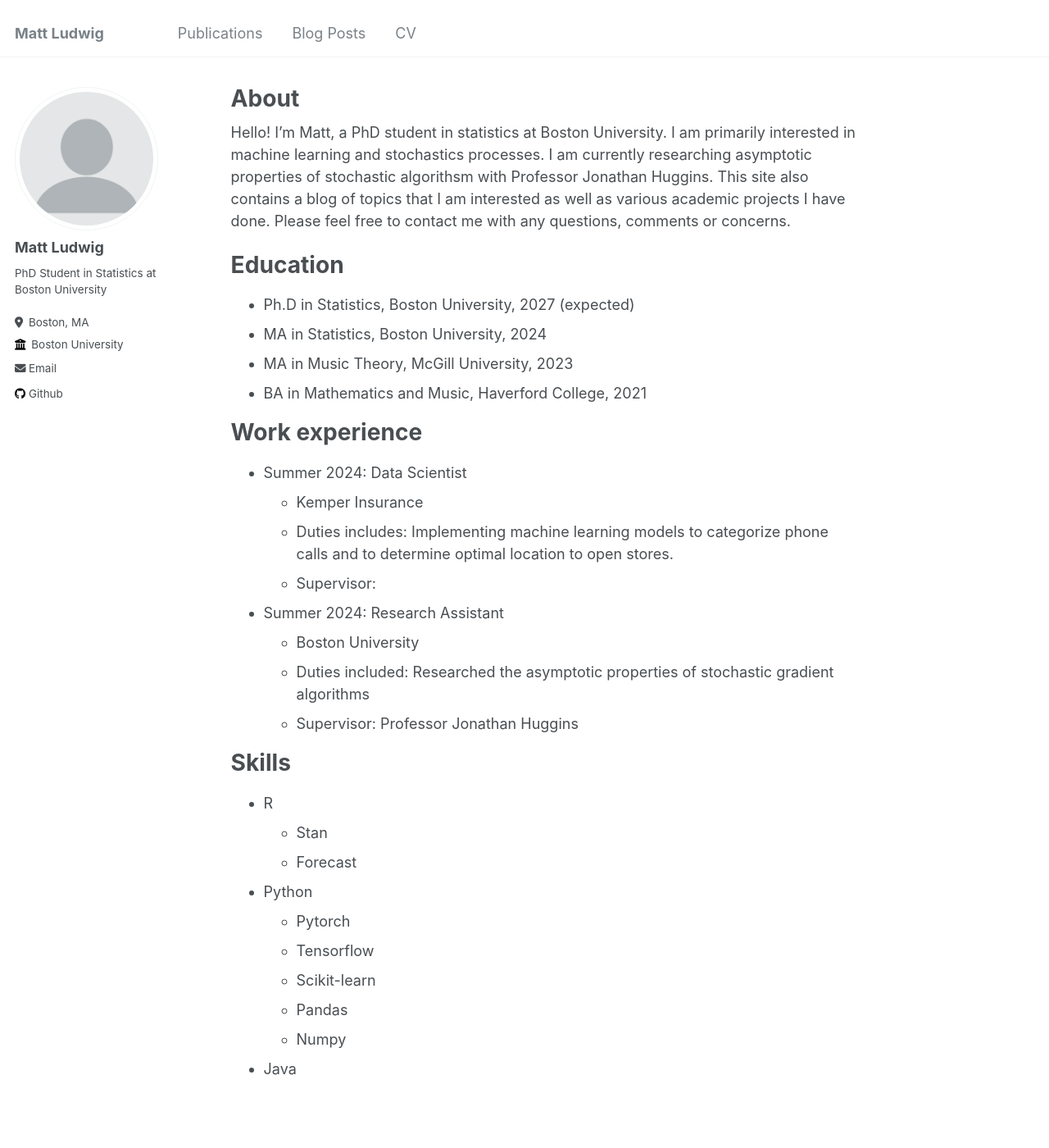
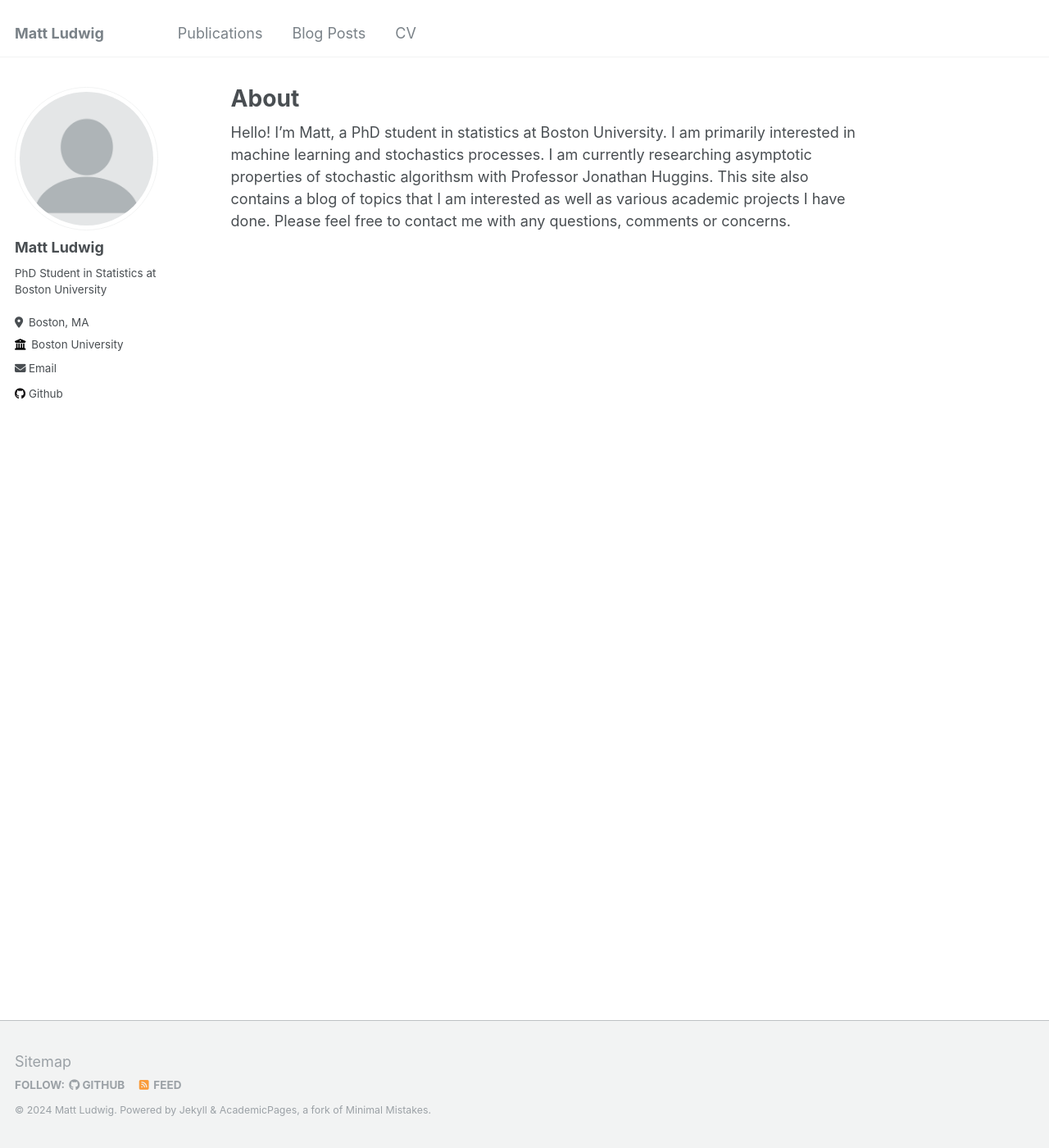
Before and after one commit to giwdulttam/giwdulttam.github.io2, a Jekyll site: the page built from _pages/about.md, in a window 1280 px wide and 1400 px high. Shown: the whole window at 82% size. Built offline with Jekyll 4.4.1, drawn with Linux system fonts in a browser that asks for light colours.

Commit message:
Update about.md

```diff
--- a/_pages/about.md
+++ b/_pages/about.md
@@ -8,41 +8,3 @@ redirect_from:
 ---
 
 Hello! I'm Matt, a PhD student in statistics at Boston University. I am primarily interested in machine learning and stochastics processes. I am currently researching asymptotic properties of stochastic algorithsm with Professor Jonathan Huggins. This site also contains a blog of topics that I am interested as well as various academic projects I have done. Please feel free to contact me with any questions, comments or concerns.
-
-
-
-Education
-======
-* Ph.D in Statistics, Boston University, 2027 (expected)
-* MA in Statistics, Boston University, 2024
-* MA in Music Theory, McGill University, 2023
-* BA in Mathematics and Music, Haverford College, 2021
-
-Work experience
-======
-* Summer 2024: Data Scientist
-  * Kemper Insurance
-  * Duties includes: Implementing machine learning models to categorize phone calls and to determine optimal location to open stores.
-  * Supervisor:
-
-* Summer 2024: Research Assistant
-  * Boston University
-  * Duties included: Researched the asymptotic properties of stochastic gradient algorithms
-  * Supervisor: Professor Jonathan Huggins
-
-
-
-Skills
-======
-* R
-  * Stan
-  * Forecast
-
-* Python
-  * Pytorch
-  * Tensorflow
-  * Scikit-learn
-  * Pandas
-  * Numpy
-
-* Java
```
